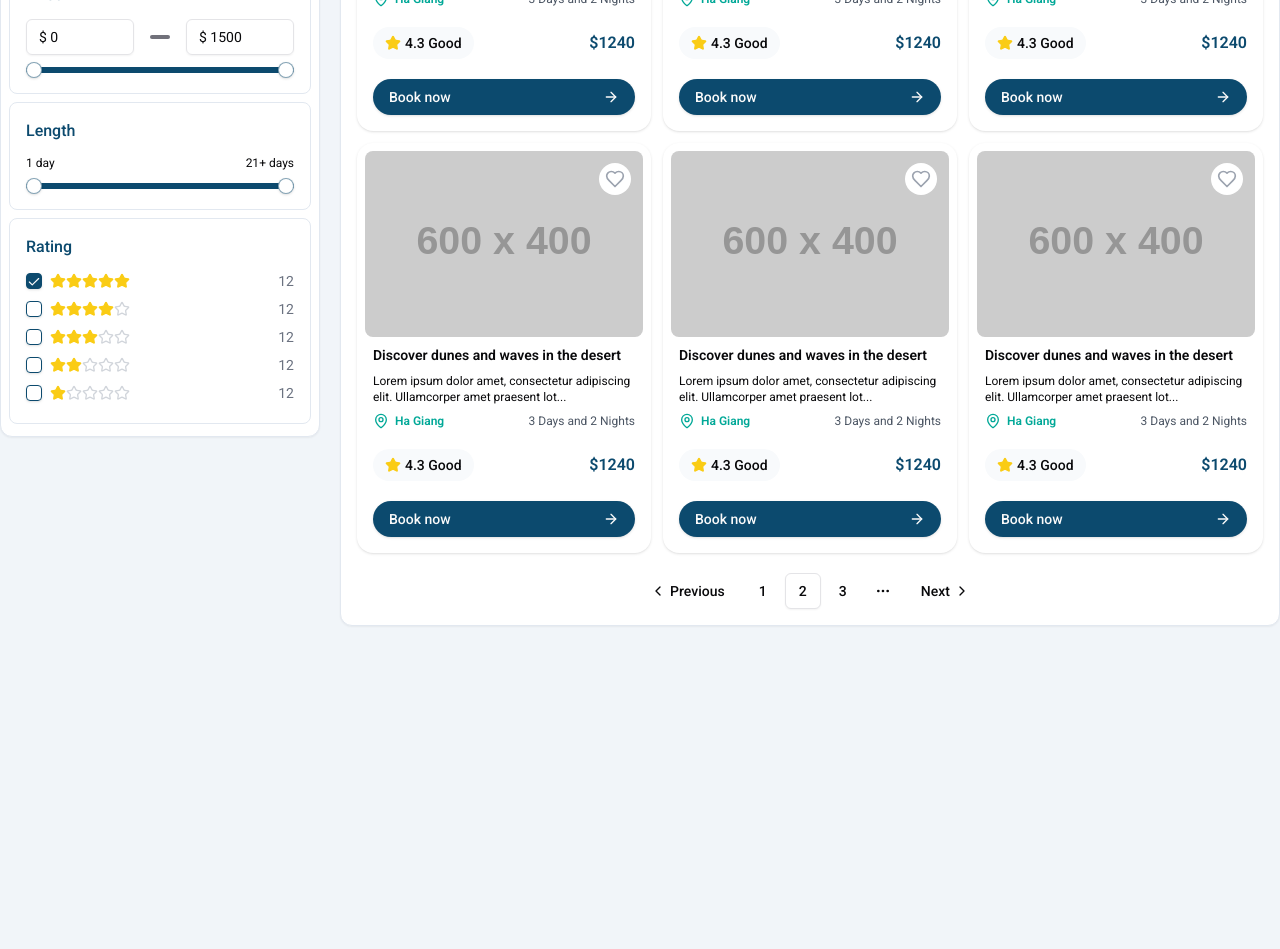
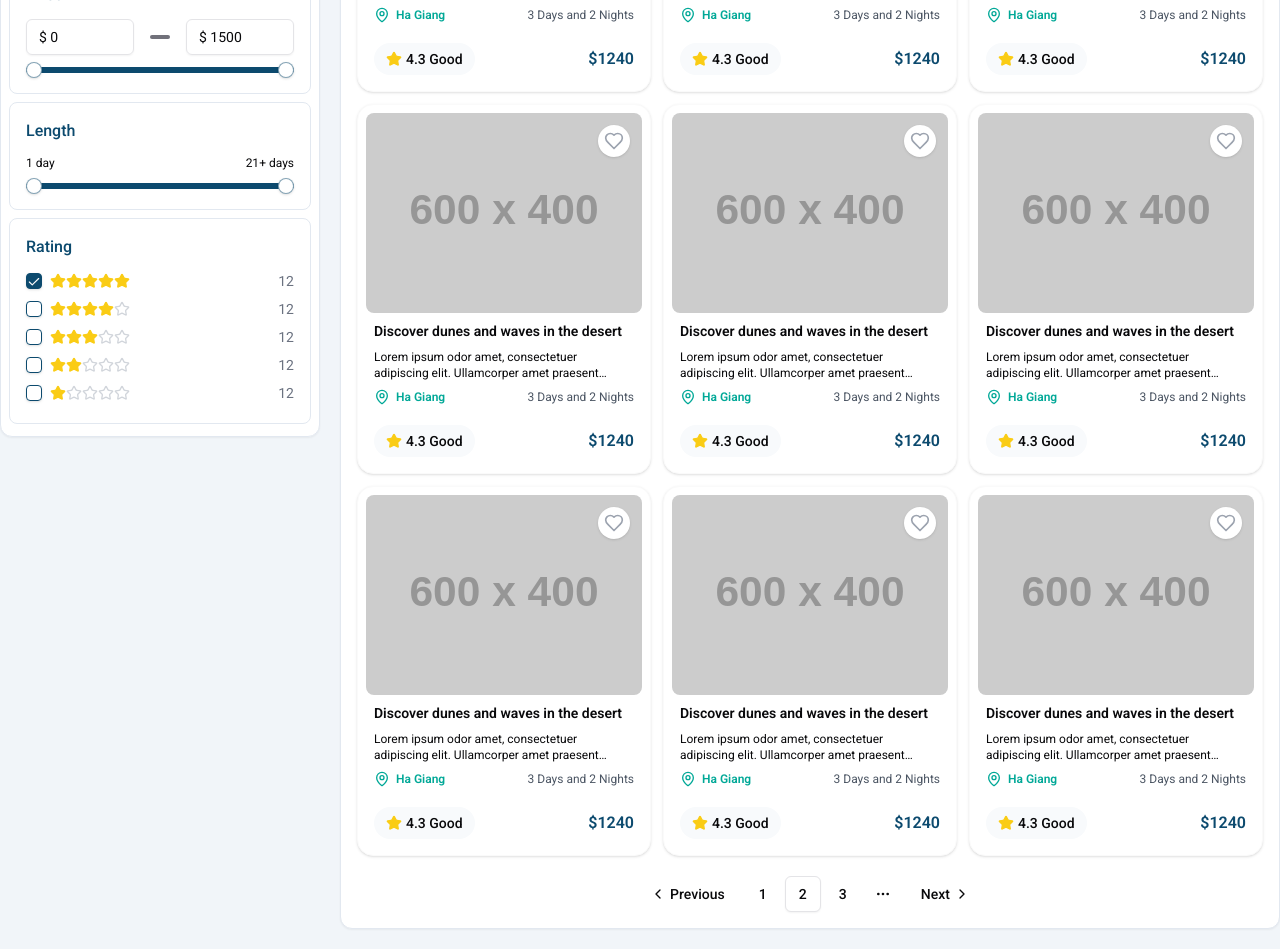
Before and after one commit to CAPSTONE-2-C2SE-02/webapp, a React (Vite) app in the folder client/: page /tours in a window 1280 px wide. Shown: the part 820-1769 px from the top of the page. Before the commit the page ends 1466 px from the top, so only its background shows below. Built offline with nearby package versions, Linux system fonts and the light colour scheme; a web font is replaced by a local one.

Commit message:
feat: tourlist with grid and list

```diff
--- a/client/src/components/post/post-card.tsx
+++ b/client/src/components/post/post-card.tsx
@@ -13,7 +13,7 @@ import { useState } from "react";
 import { cn } from "@/lib/utils";
 import SharePostModal from "../modals/share-post-modal";
 import TourAttachment from "../tour/tour-attachment";
-import { mockTours } from "@/lib/mock-data";
+import { tours } from "@/lib/mock-data";
 
 const PostCard = () => {
   const [isLike, setIsLike] = useState(false);
@@ -128,7 +128,7 @@ const PostCard = () => {
             </div>
           </div>
           {/* Tour Attachment */}
-          <TourAttachment tour={mockTours[0]} />
+          <TourAttachment tour={tours[0]} />
           {/* Post Action */}
           <div className="w-full flex items-center justify-between px-10 mt-3">
             <Button
--- a/client/src/components/tour/filter/location-filter.tsx
+++ b/client/src/components/tour/filter/location-filter.tsx
@@ -24,7 +24,7 @@ const LocationFilter = ({ value, setValue }: LocationFilterProps) => {
           >
             <div className="flex gap-2 items-center">
               <MapPinned className="size-4" />
-              <span>{value ? "Da Nang" : "Select Location"}</span>
+              <span className="font-normal">{value ? "Da Nang" : "Select Location"}</span>
             </div>
             <ChevronsUpDown className="opacity-50" />
           </Button>
--- a/client/src/components/tour/tour-card.tsx
+++ b/client/src/components/tour/tour-card.tsx
@@ -1,5 +1,5 @@
-import { Tour } from "@/lib/types"
-import { ArrowRight, Heart, MapPin, Star } from "lucide-react";
+import { Tour } from "@/lib/types";
+import { ArrowRight, Heart, MapPin, Star, Clock, UsersRound, CircleDollarSign } from "lucide-react";
 import { Button } from "../ui/button";
 
 interface TourCardProps {
@@ -9,16 +9,27 @@ interface TourCardProps {
 
 const TourCard = ({ tour, type }: TourCardProps) => {
   return (
-    <div className="p-2 flex flex-col shadow bg-white rounded-2xl group">
-      <div className="w-full rounded-lg overflow-hidden relative">
-        <img src={tour.photo[0]} alt={tour.title} className="w-full h-full object-cover" />
-        <button className="absolute top-3 right-3 bg-white p-1.5 rounded-full">
-          <Heart className="h-5 w-5 text-gray-400 hover:text-red-500" />
+    <>
+      {type === "grid" ? (
+        <div className="p-2 flex flex-col shadow bg-white rounded-2xl group transition-all duration-300 hover:shadow-lg border border-zinc-50">
+          {/* image */}
+          <div className="w-full h-[200px] rounded-lg overflow-hidden relative transition-all duration-300 group-hover:h-[calc(200px-36px)]">
+            <img
+              src={tour.photo[0]}
+              alt={tour.title}
+              className="w-full h-full object-cover"
+            />
+            <button className="absolute top-3 right-3 bg-white p-1.5 rounded-full shadow transition-colors duration-300 hover:bg-gray-100">
+              <Heart className="h-5 w-5 text-gray-400 hover:text-red-500 transition-colors duration-300" />
             </button>
           </div>
-      <div className="p-2 flex flex-col items-center gap-5">
+
+          {/* content */}
+          <div className="p-2 flex flex-col items-center gap-5 flex-1 transition-opacity duration-300 group-hover:opacity-100 relative">
             <div className="space-y-2">
-          <h4 className="text-sm font-semibold line-clamp-1">{tour.title}</h4>
+              <h4 className="text-sm font-semibold line-clamp-1">
+                {tour.title}
+              </h4>
               <p className="line-clamp-2 text-xs">{tour.description}</p>
               <div className="flex items-center justify-between">
                 <div className="flex items-center gap-0.5 font-semibold text-[hsla(174,100%,33%,1)]">
@@ -34,15 +45,71 @@ const TourCard = ({ tour, type }: TourCardProps) => {
                 <Star className="h-4 w-4 fill-yellow-400 text-yellow-400 mr-1" />
                 <span className="text-sm font-medium">{tour.rating} Good</span>
               </div>
-          <span className="text-primary text-base font-semibold">${tour.price}</span>
+              <span className="text-primary text-base font-semibold">
+                ${tour.price}
+              </span>
             </div>
 
-        <Button className="w-full justify-between rounded-full">
+            <Button className="absolute bottom-0 w-full justify-between rounded-full opacity-0 translate-y-3 invisible transition-all duration-300 group-hover:opacity-100 group-hover:translate-y-0 group-hover:visible">
               Book now <ArrowRight className="size-4" />
             </Button>
           </div>
         </div>
-  )
-}
+      ) : (
+        <div className="p-2 flex gap-2 shadow bg-white rounded-2xl group transition-all duration-300 hover:shadow-md border border-zinc-50">
+          {/* image */}
+          <div className="w-60 h-full overflow-hidden relative rounded-lg">
+            <img
+              src={tour.photo[0]}
+              alt={tour.title}
+              className="w-full h-full object-cover transition-transform duration-500 group-hover:scale-105"
+            />
+            <button className="absolute top-3 right-3 bg-white p-1.5 rounded-full shadow transition-colors duration-300 hover:bg-gray-100">
+              <Heart className="h-5 w-5 text-gray-400 hover:text-red-500 transition-colors duration-300" />
+            </button>
+          </div>
+          {/* content */}
+          <div className="flex-1 p-2 flex items-start justify-between flex-col">
+            <div className="space-y-1.5">
+              <h4 className="text-base font-semibold line-clamp-1">
+                {tour.title}
+              </h4>
+              <p className="line-clamp-2 text-xs">{tour.description}</p>
+              <div className="flex items-center gap-0.5 font-semibold text-[hsla(174,100%,33%,1)]">
+                <MapPin className="h-4 w-4 mr-1" />
+                <span className="text-xs">{tour.location}</span>
+              </div>
+            </div>
 
-export default TourCard
+            <div className="flex items-center gap-7">
+              <div className="flex items-center gap-2">
+                <Clock className="h-[18px] w-[18px] text-primary" />
+                <span className="text-xs font-medium">{tour.duration}</span>
+              </div>
+              <div className="flex items-center gap-2">
+                <UsersRound className="h-[18px] w-[18px] text-primary" />
+                <span className="text-xs font-medium">23</span>
+              </div>
+              <div className="flex items-center gap-2">
+                <CircleDollarSign className="h-[18px] w-[18px] text-primary" />
+                <span className="text-xs font-medium">{tour.price}</span>
+              </div>
+            </div>
+
+            <div className="flex justify-between items-end w-full">
+              <div className="flex items-center py-1.5 px-3 bg-slate-50 rounded-full">
+                <Star className="h-4 w-4 fill-yellow-400 text-yellow-400 mr-1" />
+                <span className="text-sm font-medium">{tour.rating} Good</span>
+              </div>
+              <Button className="rounded-2xl">
+                Book now <ArrowRight className="size-4" />
+              </Button>
+            </div>
+          </div>
+        </div>
+      )}
+    </>
+  );
+};
+
+export default TourCard;
--- a/client/src/components/tour/tour-listings.tsx
+++ b/client/src/components/tour/tour-listings.tsx
@@ -28,17 +28,15 @@ const TourListing = () => {
             <Filter className="h-4 w-4" />
           </Button>
           <Button
-            variant="outline"
+            variant={viewType === "grid" ? "default" : "outline"}
             size="icon"
-            className={viewType === "grid" ? "bg-primary text-white" : ""}
             onClick={() => setViewType("grid")}
           >
             <Grid className="h-4 w-4" />
           </Button>
           <Button
-            variant="outline"
+            variant={viewType === "list" ? "default" : "outline"}
             size="icon"
-            className={viewType === "list" ? "bg-primary text-white" : ""}
             onClick={() => setViewType("list")}
           >
             <List className="h-4 w-4" />
@@ -61,7 +59,7 @@ const TourListing = () => {
         </div>
       </div>
       {/* Tour Cards */}
-      <div className={viewType === "grid" ? "grid grid-cols-1 md:grid-cols-2 lg:grid-cols-3 gap-3" : "space-y-6"}>
+      <div className={viewType === "grid" ? "grid grid-cols-1 md:grid-cols-2 lg:grid-cols-3 gap-3" : "space-y-3"}>
         {tours.map((tour) => (
           <TourCard key={tour._id} tour={tour} type={viewType} />
         ))}
--- a/client/src/lib/mock-data.ts
+++ b/client/src/lib/mock-data.ts
@@ -43,7 +43,7 @@ export const tours: Tour[] = [
   {
     _id: "1",
     title: "Discover dunes and waves in the desert",
-    description: "Lorem ipsum dolor amet, consectetur adipiscing elit. Ullamcorper amet praesent lot...",
+    description: "Lorem ipsum odor amet, consectetuer adipiscing elit. Ullamcorper amet praesent lobortis ultrices consectetur dictumst parturient",
     location: "Ha Giang",
     duration: "3 Days and 2 Nights",
     rating: 4.3,
@@ -53,7 +53,7 @@ export const tours: Tour[] = [
   {
     _id: "2",
     title: "Discover dunes and waves in the desert",
-    description: "Lorem ipsum dolor amet, consectetur adipiscing elit. Ullamcorper amet praesent lot...",
+    description: "Lorem ipsum odor amet, consectetuer adipiscing elit. Ullamcorper amet praesent lobortis ultrices consectetur dictumst parturient",
     location: "Ha Giang",
     duration: "3 Days and 2 Nights",
     rating: 4.3,
@@ -63,7 +63,7 @@ export const tours: Tour[] = [
   {
     _id: "3",
     title: "Discover dunes and waves in the desert",
-    description: "Lorem ipsum dolor amet, consectetur adipiscing elit. Ullamcorper amet praesent lot...",
+    description: "Lorem ipsum odor amet, consectetuer adipiscing elit. Ullamcorper amet praesent lobortis ultrices consectetur dictumst parturient",
     location: "Ha Giang",
     duration: "3 Days and 2 Nights",
     rating: 4.3,
@@ -73,7 +73,7 @@ export const tours: Tour[] = [
   {
     _id: "4",
     title: "Discover dunes and waves in the desert",
-    description: "Lorem ipsum dolor amet, consectetur adipiscing elit. Ullamcorper amet praesent lot...",
+    description: "Lorem ipsum odor amet, consectetuer adipiscing elit. Ullamcorper amet praesent lobortis ultrices consectetur dictumst parturient",
     location: "Ha Giang",
     duration: "3 Days and 2 Nights",
     rating: 4.3,
@@ -83,7 +83,7 @@ export const tours: Tour[] = [
   {
     _id: "5",
     title: "Discover dunes and waves in the desert",
-    description: "Lorem ipsum dolor amet, consectetur adipiscing elit. Ullamcorper amet praesent lot...",
+    description: "Lorem ipsum odor amet, consectetuer adipiscing elit. Ullamcorper amet praesent lobortis ultrices consectetur dictumst parturient",
     location: "Ha Giang",
     duration: "3 Days and 2 Nights",
     rating: 4.3,
@@ -93,7 +93,37 @@ export const tours: Tour[] = [
   {
     _id: "6",
     title: "Discover dunes and waves in the desert",
-    description: "Lorem ipsum dolor amet, consectetur adipiscing elit. Ullamcorper amet praesent lot...",
+    description: "Lorem ipsum odor amet, consectetuer adipiscing elit. Ullamcorper amet praesent lobortis ultrices consectetur dictumst parturient",
+    location: "Ha Giang",
+    duration: "3 Days and 2 Nights",
+    rating: 4.3,
+    price: 1240,
+    photo: ["https://placehold.co/600x400"],
+  },
+  {
+    _id: "7",
+    title: "Discover dunes and waves in the desert",
+    description: "Lorem ipsum odor amet, consectetuer adipiscing elit. Ullamcorper amet praesent lobortis ultrices consectetur dictumst parturient",
+    location: "Ha Giang",
+    duration: "3 Days and 2 Nights",
+    rating: 4.3,
+    price: 1240,
+    photo: ["https://placehold.co/600x400"],
+  },
+  {
+    _id: "8",
+    title: "Discover dunes and waves in the desert",
+    description: "Lorem ipsum odor amet, consectetuer adipiscing elit. Ullamcorper amet praesent lobortis ultrices consectetur dictumst parturient",
+    location: "Ha Giang",
+    duration: "3 Days and 2 Nights",
+    rating: 4.3,
+    price: 1240,
+    photo: ["https://placehold.co/600x400"],
+  },
+  {
+    _id: "9",
+    title: "Discover dunes and waves in the desert",
+    description: "Lorem ipsum odor amet, consectetuer adipiscing elit. Ullamcorper amet praesent lobortis ultrices consectetur dictumst parturient",
     location: "Ha Giang",
     duration: "3 Days and 2 Nights",
     rating: 4.3,
--- a/client/src/pages/tours-page.tsx
+++ b/client/src/pages/tours-page.tsx
@@ -32,7 +32,7 @@ const ToursPage = () => {
       {/* main part */}
       <div className="flex items-start flex-col lg:flex-row gap-5">
         {/* Filter Sidebar */}
-        <div className="bg-white px-2 py-3 max-w-80 rounded-xl border border-slate-200 shadow-sm space-y-2 items-center">
+        <div className="bg-white px-2 py-3 max-w-80 rounded-xl border border-slate-200 shadow-sm space-y-2 items-center sticky left-0 top-[88px]">
           <div className="flex items-center justify-between mx-5">
             <h5 className="text-sm">Filter</h5>
             <Button size={"sm"} variant={"ghost"}>Reset Filter</Button>
```
Lines whose indentation alone changed are shown as unchanged.
